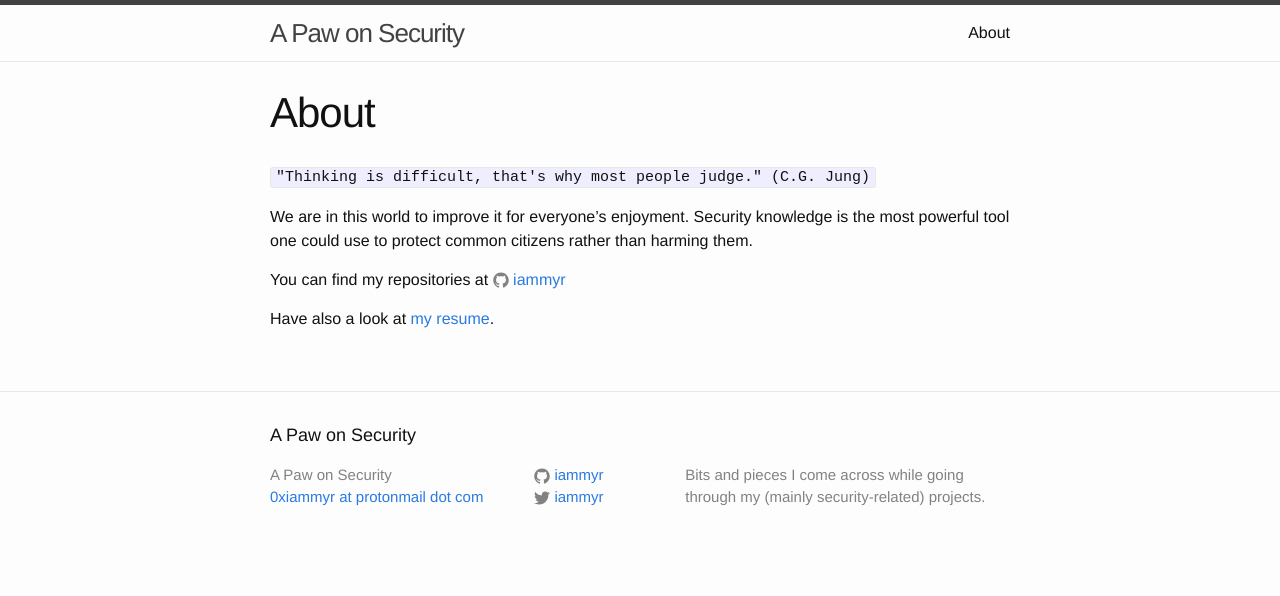
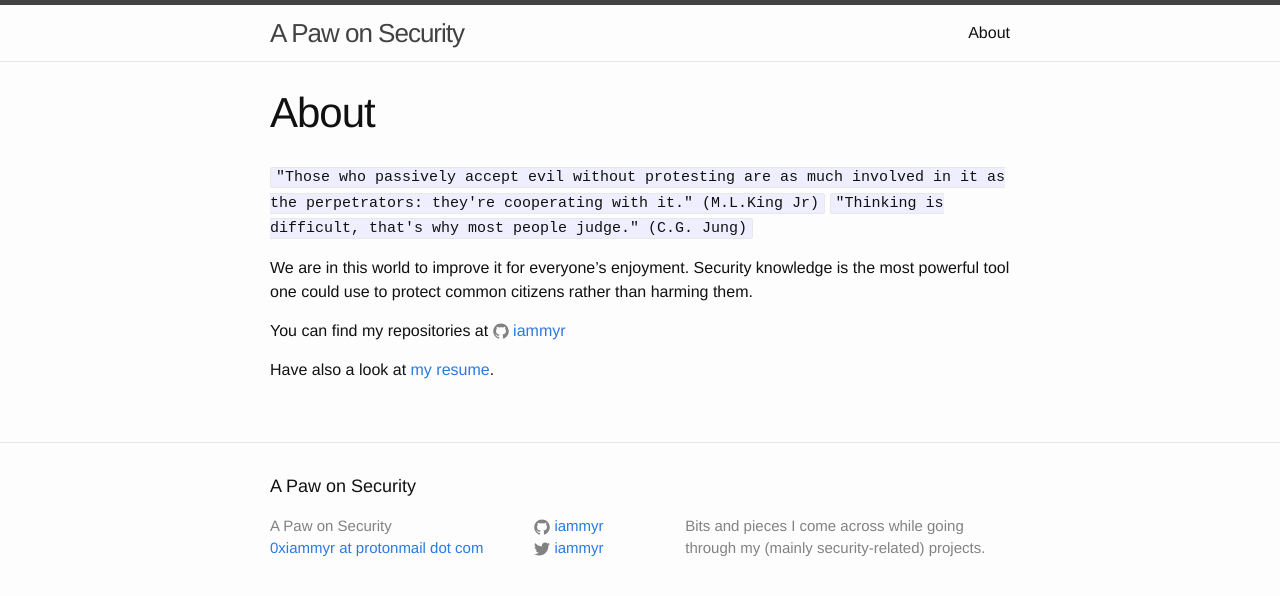
Before and after one commit to iammyr/iammyr.github.io, a Jekyll site: the page built from about.md, in a window 1280 px wide. Shown: the top 596 px of the page. Built offline with Jekyll 4.4.1, drawn with Linux system fonts in a browser that asks for light colours.

Commit message:
about page updated

```diff
--- a/about.md
+++ b/about.md
@@ -4,6 +4,7 @@ title: About
 permalink: /about/
 ---
 
+`"Those who passively accept evil without protesting are as much involved in it as the perpetrators: they're cooperating with it." (M.L.King Jr)`
 `"Thinking is difficult, that's why most people judge." (C.G. Jung)`
 
 We are in this world to improve it for everyone's enjoyment. Security knowledge is the most powerful tool one could use to protect common citizens rather than harming them.
```
